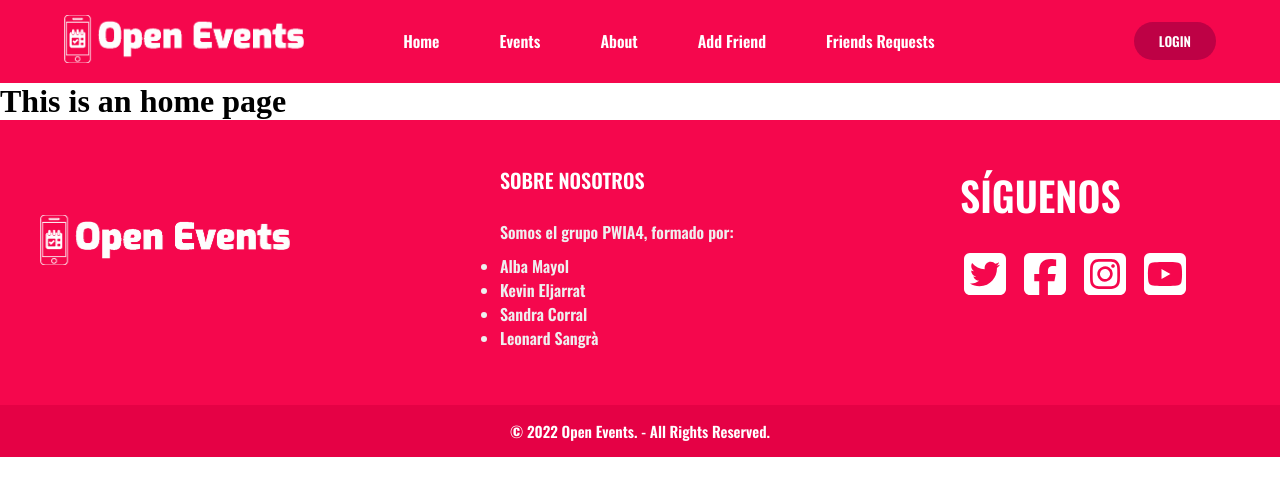
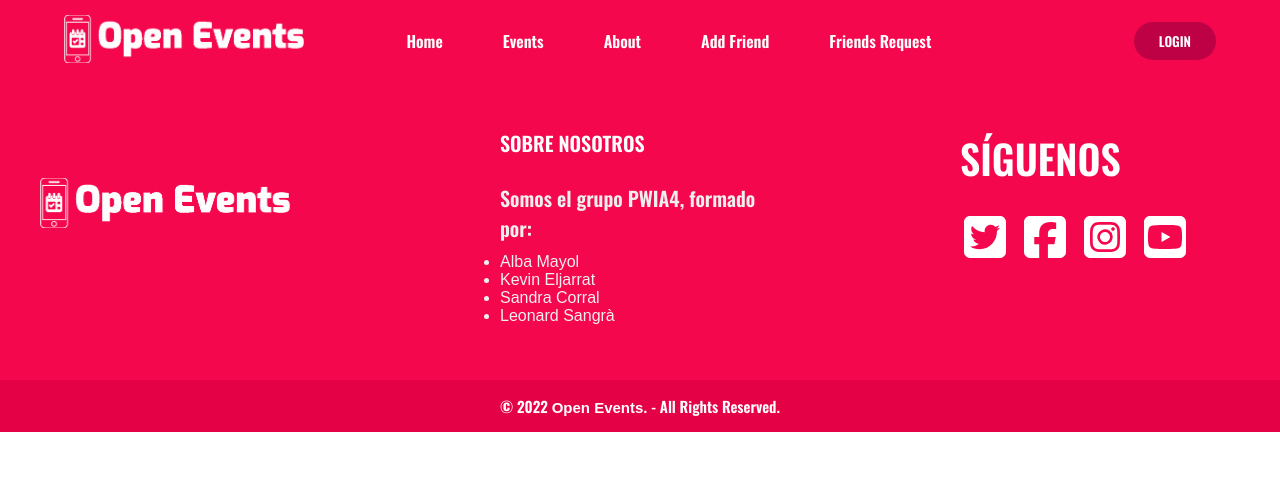
Before and after one commit to LastLeonidas/PW1, a Vue app in the folder Template_Project/: page / in a window 1280 px wide. Shown: the top 496 px of the page. Built offline with nearby package versions, Linux system fonts and the light colour scheme; a web font is replaced by a local one.

Commit message:
Direccionamiento de todas las pantallas

```diff
--- a/Template_Project/src/App.vue
+++ b/Template_Project/src/App.vue
@@ -15,7 +15,7 @@
           <li><RouterLink to="/events">Events</RouterLink></li>
           <li><RouterLink to="/about">About</RouterLink></li>
           <li><RouterLink to="/addfriend">Add Friend</RouterLink></li>
-          <li><RouterLink to="/requestfriends">Friends Requests</RouterLink></li>
+          <li><RouterLink to="/requestfriends">Friends Request</RouterLink></li>
         </ul>
       </nav>
       <RouterLink to="/login"
--- a/Template_Project/src/router/index.js
+++ b/Template_Project/src/router/index.js
@@ -9,16 +9,15 @@
 import RequestFriendsView from "../views/FriendsRequestView.vue";
 import CloseSesionView from "../views/CloseSesionView.vue";
 import DeleteAccountView from "../views/DeleteAccountView.vue";
-import EventDescription from "../views/EventDescription.vue";
+import EventDescriptionView from "../views/EventDescription.vue";
+import ProfileUserView from "../views/ProfileUser.vue";
+import EventListView from "../views/EventsList.vue";
+import MessageView from "../views/MessageView.vue";
+
 
 const router = createRouter({
   history: createWebHistory(import.meta.env.BASE_URL),
   routes: [
-    {
-      path: "/",
-      name: "home",
-      component: HomeView,
-    },
     {
       path: "/about",
       name: "about",
@@ -80,9 +79,24 @@
       component: DeleteAccountView,
     },
     {
-      path: "/descriptionevent",
-      name: "descriptionevent",
-      component: DeleteAccountView,
+      path: "/profileuser",
+      name: "profileuser",
+      component: ProfileUserView,
+    },
+    {
+      path: "/eventslist",
+      name: "eventslist",
+      component: EventListView,
+    },
+    {
+      path: "/eventsdescription",
+      name: "eventsdescription",
+      component: EventDescriptionView,
+    },
+    {
+      path: "/messageUsers",
+      name: "messageUsers",
+      component: MessageView,
     },
     /*
     {
--- a/Template_Project/src/views/EventsList.vue
+++ b/Template_Project/src/views/EventsList.vue
@@ -11,7 +11,9 @@
           <p>Place: Palau Sant Jordi</p>
           <p>Dates: Tuesday 4th October</p>
         </div>
-        <button>Enter</button>
+        <a href="/eventsdescription">
+          <button>Enter</button>
+        </a>
       </div>
       <div class="event">
         <img src="https://highxtar.com/wp-content/uploads/2022/02/thumb-dua-lipa-balenciaga.jpg" alt="">
@@ -20,7 +22,9 @@
           <p>Place: Palau Sant Jordi</p>
           <p>Dates: Tuesday 4th October</p>
         </div>
-        <button>Enter</button>
+        <a href="/eventsdescription">
+          <button>Enter</button>
+        </a>
       </div>
       <div class="event">
         <img src="https://highxtar.com/wp-content/uploads/2022/02/thumb-dua-lipa-balenciaga.jpg" alt="">
@@ -29,7 +33,9 @@
           <p>Place: Palau Sant Jordi</p>
           <p>Dates: Tuesday 4th October</p>
         </div>
-        <button>Enter</button>
+        <a href="/eventsdescription">
+          <button>Enter</button>
+        </a>
       </div>
     </div>
     <!-- -->
--- a/Template_Project/src/views/FriendsRequestView.vue
+++ b/Template_Project/src/views/FriendsRequestView.vue
@@ -262,6 +262,5 @@
     justify-content: center;
     padding-left: 55px;
   }
-
 }
 </style>
--- a/Template_Project/src/views/ProfileStrangerView.vue
+++ b/Template_Project/src/views/ProfileStrangerView.vue
@@ -45,5 +45,5 @@
 </script>
 
 <style>
-  @import "../assets/styleProfile.css";
+  @import "../assets/styles/styleProfile.css";
 </style>
--- a/Template_Project/src/views/ProfileUser.vue
+++ b/Template_Project/src/views/ProfileUser.vue
@@ -44,5 +44,5 @@
 }
 </script>
 <style>
-  @import "../assets/styleProfile.css";
+  @import "../assets/styles/styleProfile.css";
 </style>
--- a/Template_Project/src/views/UsuarioHomeView.vue
+++ b/Template_Project/src/views/UsuarioHomeView.vue
@@ -2,11 +2,15 @@
   <section class="body">
     <section class="arriba">
       <section class="opcionesArriba">
-        <img class="imagenesIconos" src="../assets/media/imagenes/charla.png" alt="Logo Charla">
+        <a href="/messageUsers">
+          <img class="imagenesIconos" src="../assets/media/imagenes/charla.png" alt="Logo Charla">
+        </a>
         <h2 class="nombreSecciones">Chat</h2>
       </section>
       <section class="opcionesArriba">
-        <img class="imagenesIconos" src="../assets/media/imagenes/usuario-de-perfil.png" alt="Logo Perfil Usuario">
+        <a href="/profileuser">
+          <img class="imagenesIconos" src="../assets/media/imagenes/usuario-de-perfil.png" alt="Logo Perfil Usuario">
+        </a>
         <h2 class="nombreSecciones">Profile</h2>
       </section>
       <section class="opcionesArriba">
```
Also changed, not shown: Template_Project/src/assets/styles/styleProfile.css (renamed from Template_Project/src/assets/styleProfile.css).
